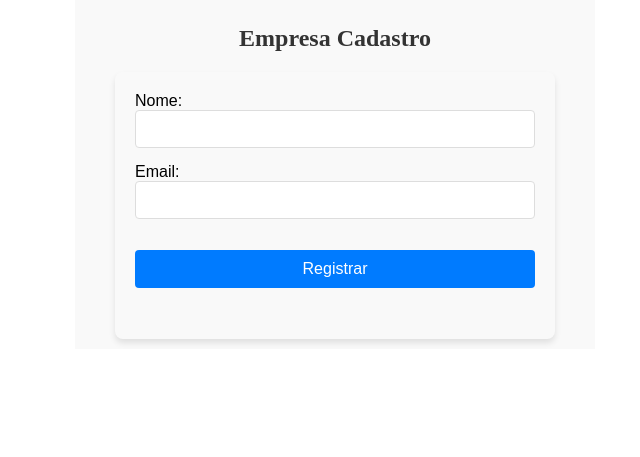
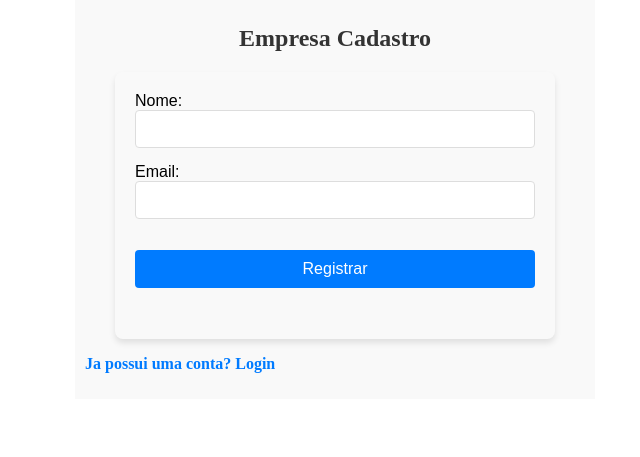
Before and after one commit to Geronilton/Samp, a Django app: page / in a window 1280 px wide. Shown: the part 39-496 px from the top of the page, without its empty margins (577-1217 px from the left). Run offline with Django 5.2, Linux system fonts and the light colour scheme.

Commit message:
link para login e cadastro de empresa

```diff
--- a/core/static/css/estilo_form.css
+++ b/core/static/css/estilo_form.css
@@ -15,6 +15,23 @@
     max-width: 100%;
     width: 500px;
     background-color: #f9f9f9;
+}
+
+a {
+    color: #007bff;
+    text-decoration: none;
+    font-weight: bold;
+    font-size: 1rem;
+}
+
+a:hover {
+    color: #0056b3;
+    text-decoration: underline;
+    transition: color 0.3s ease;
+}
+
+a:active {
+    color: #003f7f;
 }
 
 /* Estilo geral para o formulário */
--- a/core/templates/empresa_cadastro.html
+++ b/core/templates/empresa_cadastro.html
@@ -9,6 +9,7 @@
                 {{form}}
                 <p><input type="submit" value="Registrar"></p>
             </form>
+            <p><a href="{% url 'login' %}">Ja possui uma conta? Login</a></p>
         </div>
     </div>
 {%endblock%}
--- a/core/templates/login.html
+++ b/core/templates/login.html
@@ -16,6 +16,7 @@
 
                 <input class="submit" type="submit" value="Login">
             </form>
+            <p><a href="{% url 'empresa_cadastro' %}">Cadastre sua empresa!!</a></p>
         </div>
     </div>
 {%endblock%}
```
